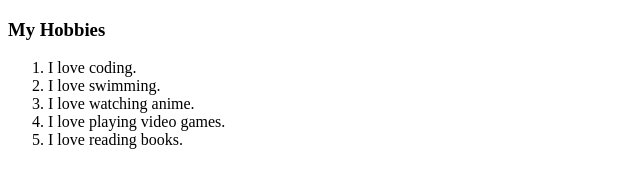
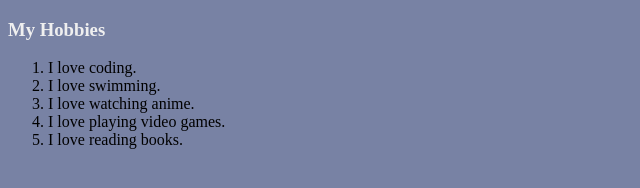
Before and after one commit to Jaycee7000/cv, a plain HTML site: page hobbies.html in a window 1280 px wide. Shown: the whole page, without its empty margins (0-640 px from the left). Drawn offline with Linux system fonts and the light colour scheme.

Commit message:
Update hobbies.html

```diff
--- a/hobbies.html
+++ b/hobbies.html
@@ -5,6 +5,7 @@
     <meta http-equiv="X-UA-Compatible" content="IE=edge">
     <meta name="viewport" content="width=device-width, initial-scale=1.0">
     <title>My Hobbies</title>
+    <link rel="stylesheet" href="personalproject.css">
 </head>
 <body>
     <h3>My Hobbies</h3>
```
